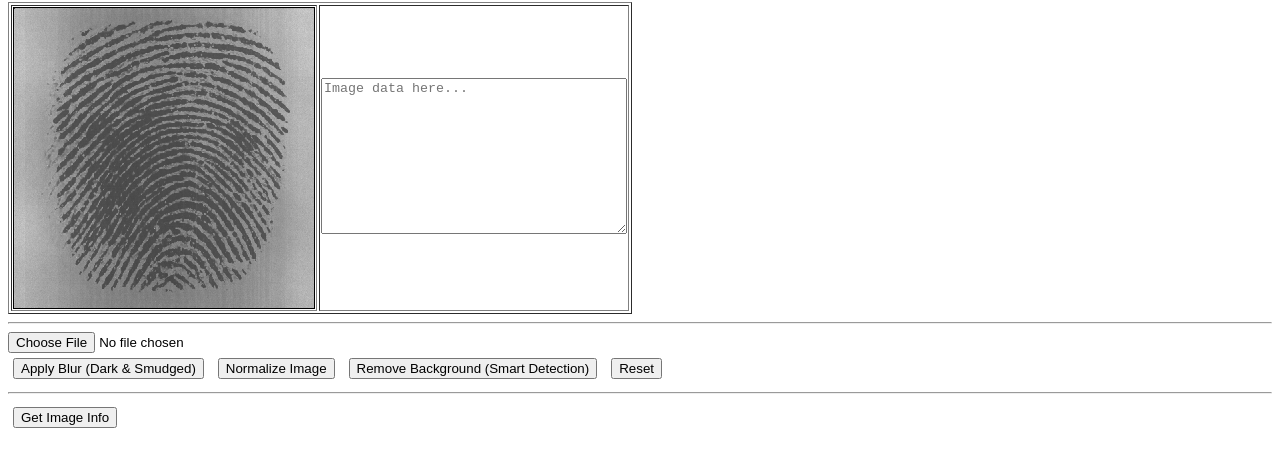
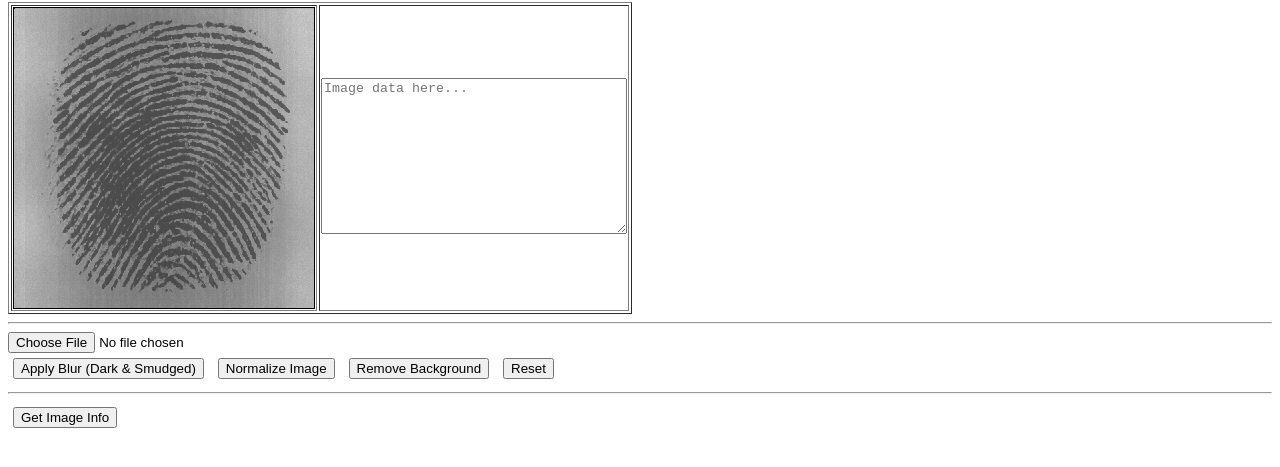
Before and after one commit to mulefish/fingerprints, a website: page public/index.html in a window 1280 px wide. Shown: the part 65-532 px from the top of the page. Drawn offline with Linux system fonts and the light colour scheme.

Commit message:
MOnday 1

```diff
--- a/public/index.html
+++ b/public/index.html
@@ -37,7 +37,7 @@
     <br>
     <button onclick="applyBlur()">Apply Blur (Dark & Smudged)</button>
     <button onclick="normalizeImage()">Normalize Image</button>
-    <button onclick="removeBackground()">Remove Background (Smart Detection)</button>
+    <button onclick="removeBackground()">Remove Background</button>
     <button onclick="resetImage()">Reset</button>
     <hr/>
     <button onclick="getImageInfo()">Get Image Info</button>
```
